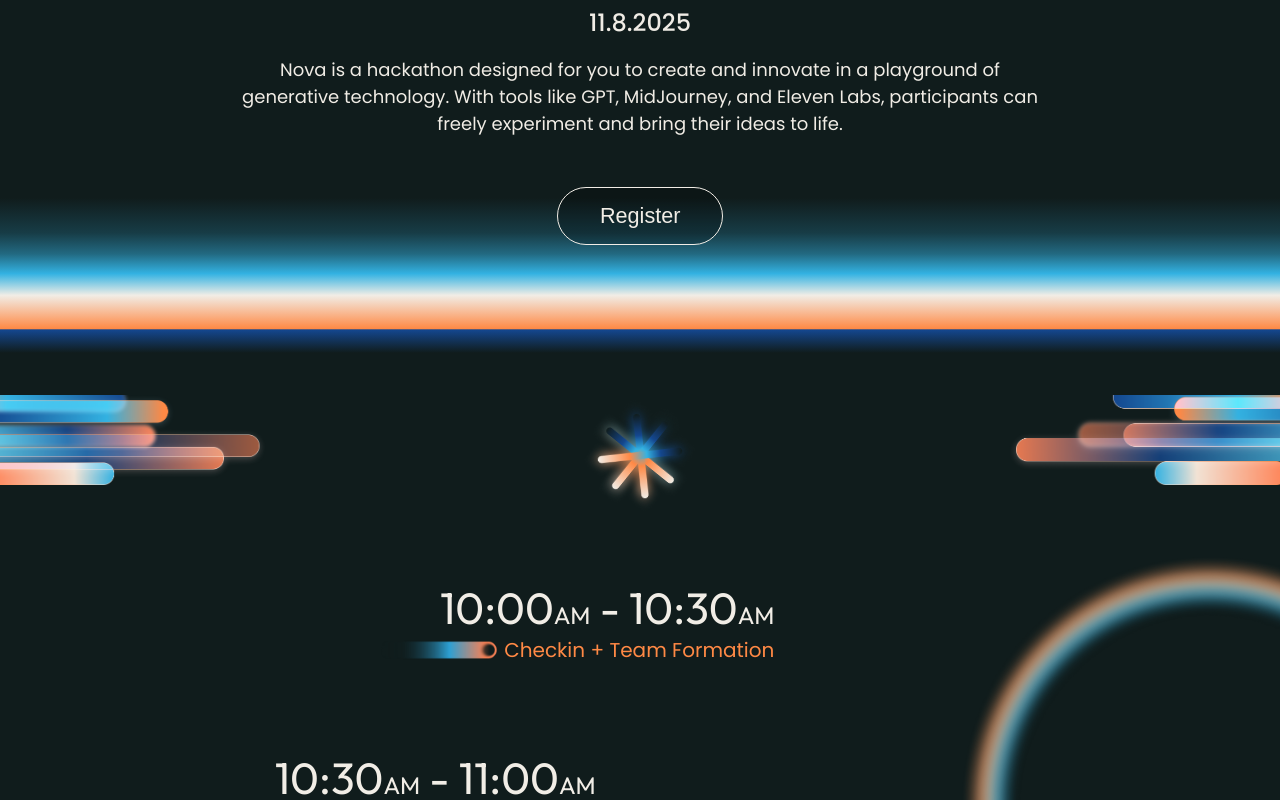
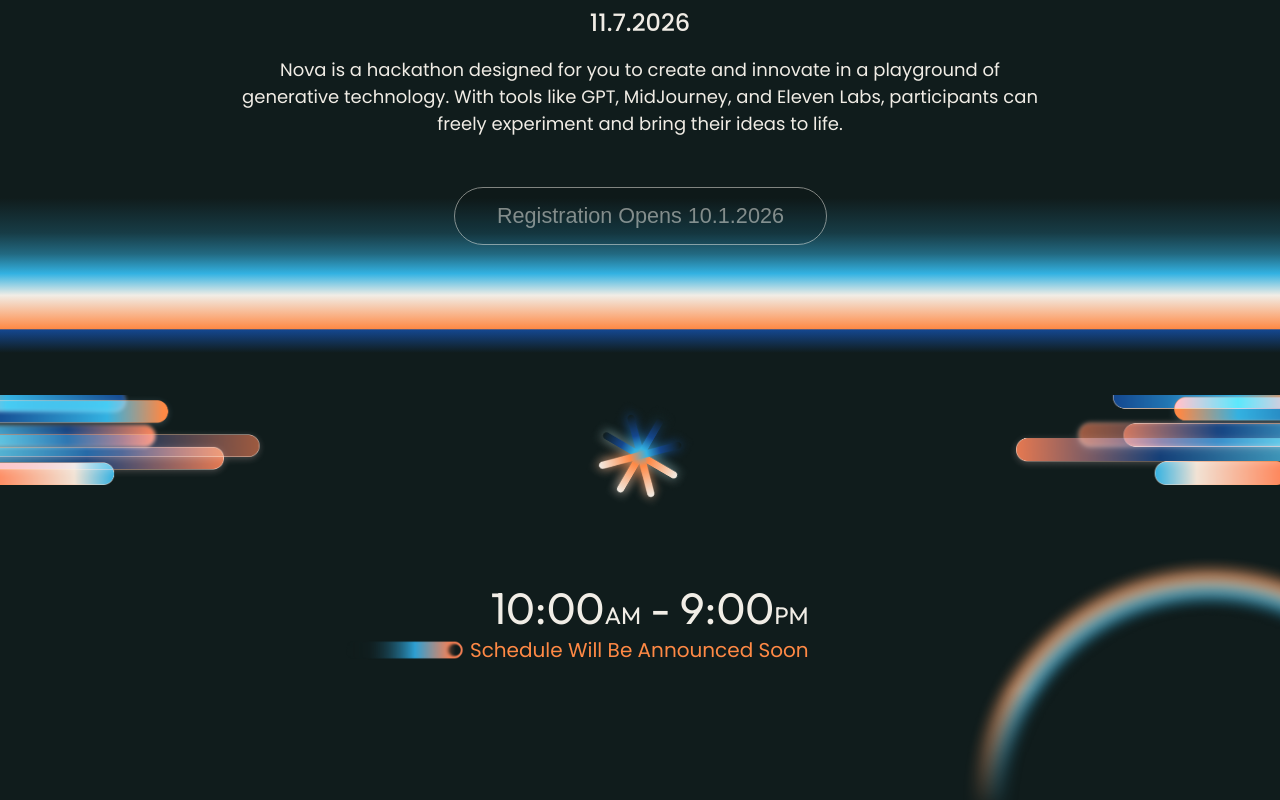
Before and after one commit to ScottyLabs/nova, a React (Vite) app: page / in a window 1280 px wide. Shown: the part 360-1160 px from the top of the page. Built offline with nearby package versions, Linux system fonts and the light colour scheme.

Commit message:
add temporary details for next year
Had to mess with the schedule css because otherwise it had a scrollbar
because the background graphics were really long. Then had to add the
fade so it didn't look terrible.

```diff
--- a/src/sections/Hero.module.css
+++ b/src/sections/Hero.module.css
@@ -53,12 +53,17 @@
     margin-top: 50px;
     transition: 0.1s ease;
     will-change: scale;
-    &:hover {
+    &:not(:disabled):hover {
       scale: 1.04;
       background: rgba(0, 0, 0, 0);
       &:active {
         scale: 1;
       }
+    }
+    &:disabled {
+      opacity: 0.5;
+      pointer-events: none;
+      cursor: default;
     }
   }
   @media screen and (max-width: 500px) {
--- a/src/sections/Hero.tsx
+++ b/src/sections/Hero.tsx
@@ -17,15 +17,15 @@
           </div>
           <div className={css["hero-container"]}>
             <img className={css["hero__logo"]} src={novaLogo} alt="" />
-            <p className={css["hero__date"]}>11.8.2025</p>
+            <p className={css["hero__date"]}>11.7.2026</p>
             <p className={css["hero__description"]}>
               Nova is a hackathon designed for you to create and innovate in a
               playground of generative technology. With tools like GPT,
               MidJourney, and Eleven Labs, participants can freely experiment
               and bring their ideas to life.
             </p>
-            <a href="https://forms.gle/ErgwGjPWs6xtihnr7">
-              <button className={css["hero__button"]}>Register</button>
+            <a>
+              <button disabled className={css["hero__button"]}>Registration Opens 10.1.2026</button>
             </a>
           </div>
         </div>
--- a/src/sections/Schedule.module.css
+++ b/src/sections/Schedule.module.css
@@ -1,5 +1,8 @@
 .schedule-section {
   overflow-x: hidden;
+  overflow-y: hidden;
+  -webkit-mask-image: linear-gradient(to bottom, black 70%, transparent 100%);
+  mask-image: linear-gradient(to bottom, black 70%, transparent 100%);
 }
 .header {
   position: relative;
--- a/src/sections/Schedule.tsx
+++ b/src/sections/Schedule.tsx
@@ -19,79 +19,11 @@
       suffix: "AM",
     },
     end: {
-      time: "10:30",
-      suffix: "AM",
-    },
-    direction: "right",
-    detail: "Checkin + Team Formation",
-  },
-  {
-    start: {
-      time: "10:30",
-      suffix: "AM",
-    },
-    end: {
-      time: "11:00",
-      suffix: "AM",
-    },
-    direction: "right",
-    detail: "Opening ceremony",
-  },
-  {
-    start: {
-      time: "11:00",
-      suffix: "AM",
-    },
-    end: {
-      time: "6:00",
-      suffix: "PM",
-    },
-    direction: "left",
-    detail: "Hacking Time",
-  },
-  {
-    start: {
-      time: "12:00",
-      suffix: "PM",
-    },
-    end: {
-      time: "1:00",
+      time: "9:00",
       suffix: "PM",
     },
     direction: "right",
-    detail: "Lunch",
-  },
-  {
-    start: {
-      time: "6:00",
-      suffix: "PM",
-    },
-    end: {
-      time: "7:45",
-      suffix: "PM",
-    },
-    direction: "left",
-    detail: "Judging",
-  },
-  {
-    start: {
-      time: "7:45",
-      suffix: "PM",
-    },
-    end: {
-      time: "8:30",
-      suffix: "PM",
-    },
-    direction: "right",
-    detail: "Dinner",
-  },
-  {
-    start: {
-      time: "8:30",
-      suffix: "PM",
-    },
-    direction: "left",
-    detail: "Closing & Awards",
+    detail: "Schedule Will Be Announced Soon",
   },
 ];
 function TimeSlot({ start, end, detail, direction }: ITimeSlot) {
```
Also changed, not shown: 1 other file (tests, documents, lock files or other folders).
